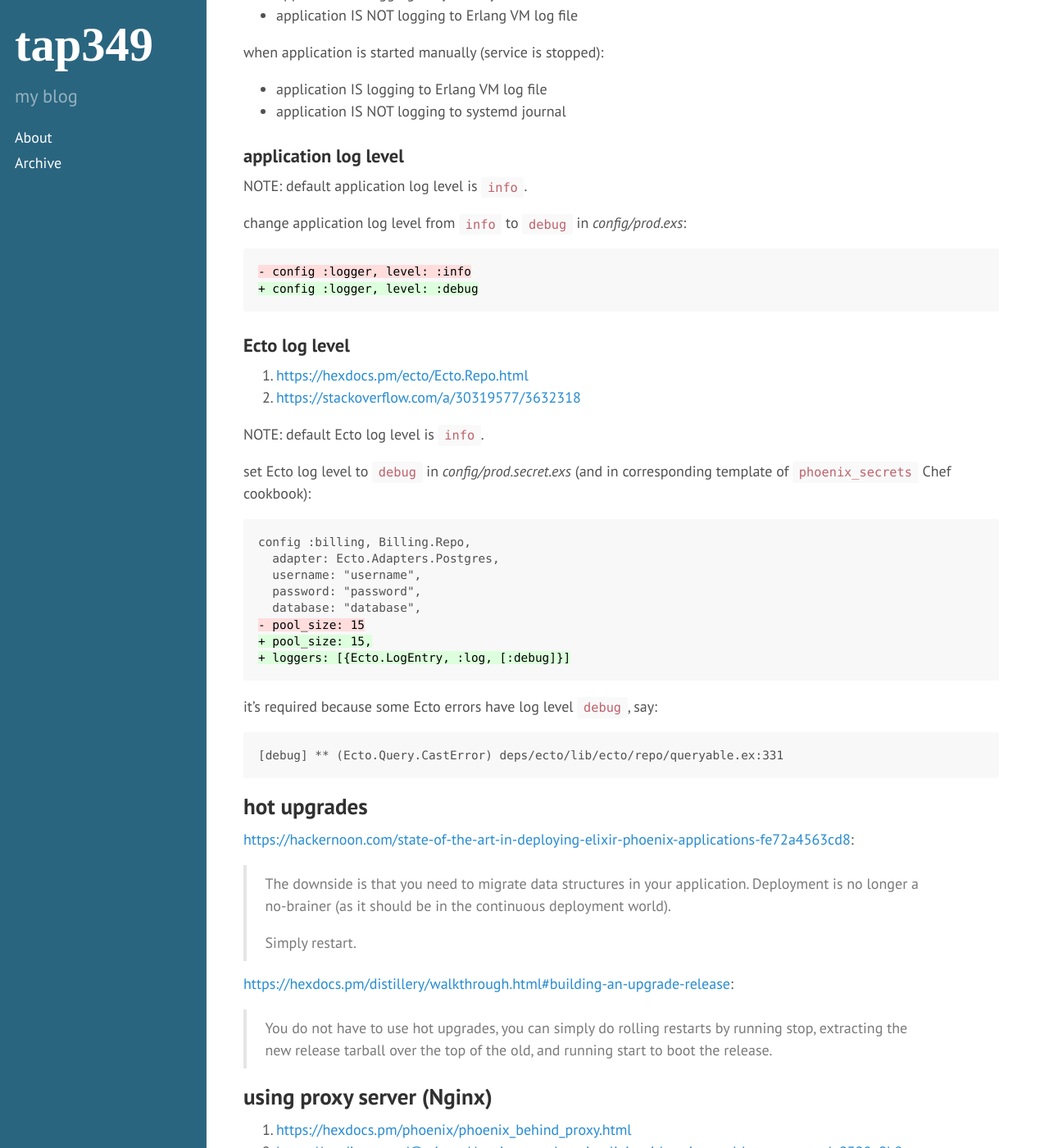
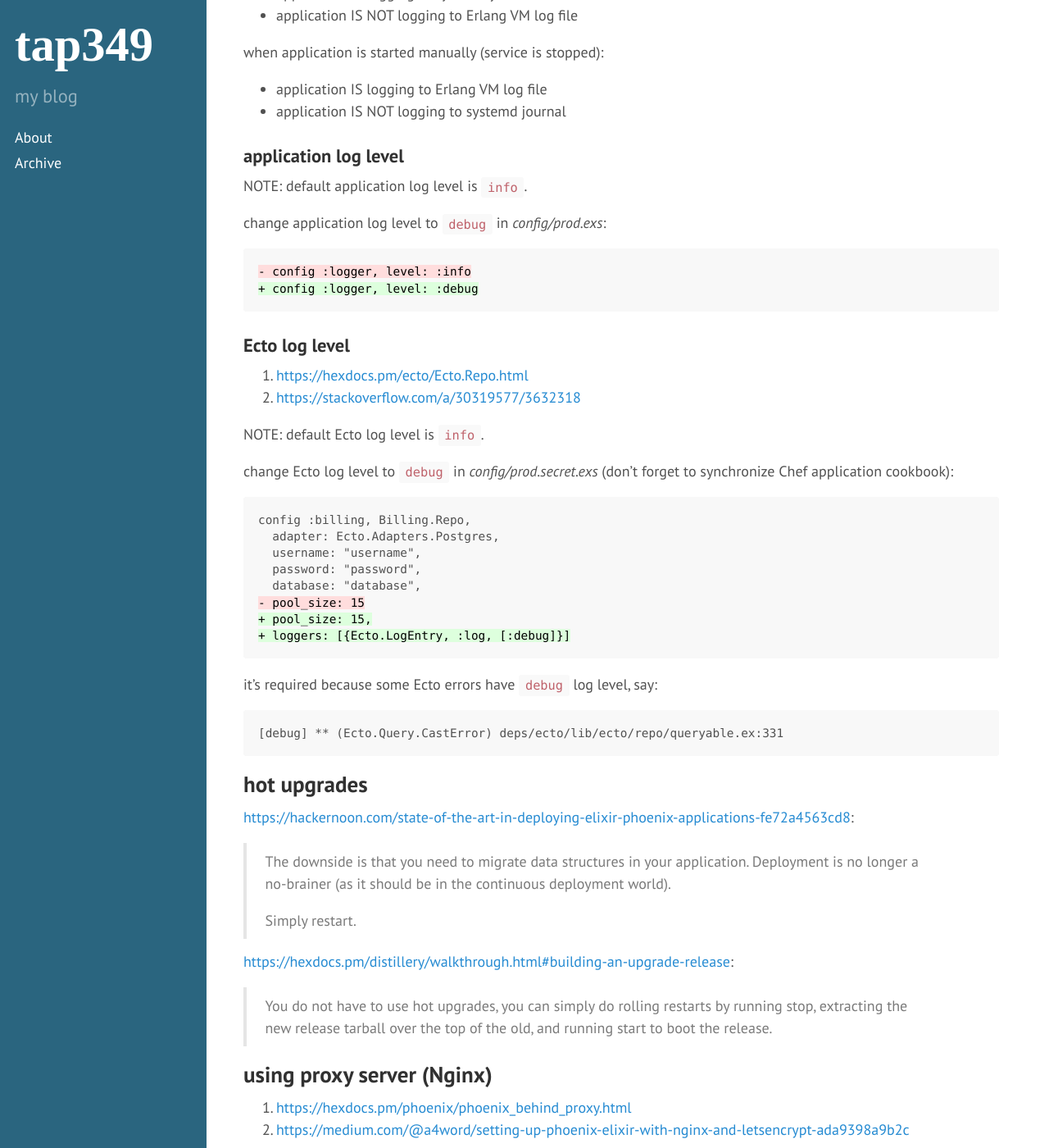
Before and after one commit to tap349/tap349.github.io, a Jekyll site: the page built from _posts/2017-08-02-elixir-deployment.md, in a window 1280 px wide and 1400 px high, scrolled down 9496 px. Shown: the whole window at 82% size. Built offline with Jekyll 4.4.1, drawn with Linux system fonts in a browser that asks for light colours; some of the changed text lies outside the part shown.

Commit message:
update 2017-08-10_03:09:20

````diff
--- a/_posts/2017-08-02-elixir-deployment.md
+++ b/_posts/2017-08-02-elixir-deployment.md
@@ -319,7 +319,7 @@ when building release on remote host edeliver links _/var/prod.secret.exs_
 into its build directory as _config/prod.secret.exs_
 (see `pre_erlang_get_and_update_deps` hook in _.deliver/config_)
 and uses it to create consolidated release config (_sys.config_) =>
-if secrets or configuration change build and deploy release again!
+if secrets or configuration change, build and deploy release again!
 
 or else it's possible import _/var/prod.secret.exs_ in _config/prod.exs_
 directly and remove the hook so that distillery could generate _sys.config_
@@ -424,7 +424,7 @@ when application is started manually (service is stopped):
 
 NOTE: default application log level is `info`.
 
-change application log level from `info` to `debug` in _config/prod.exs_:
+change application log level to `debug` in _config/prod.exs_:
 
 ```diff
 - config :logger, level: :info
@@ -438,8 +438,8 @@ change application log level from `info` to `debug` in _config/prod.exs_:
 
 NOTE: default Ecto log level is `info`.
 
-set Ecto log level to `debug` in _config/prod.secret.exs_
-(and in corresponding template of `phoenix_secrets` Chef cookbook):
+change Ecto log level to `debug` in _config/prod.secret.exs_
+(don't forget to synchronize Chef application cookbook):
 
 ```diff
 config :billing, Billing.Repo,
@@ -452,7 +452,7 @@ config :billing, Billing.Repo,
 + loggers: [{Ecto.LogEntry, :log, [:debug]}]
 ```
 
-it's required because some Ecto errors have log level `debug`, say:
+it's required because some Ecto errors have `debug` log level, say:
 
 ```
 [debug] ** (Ecto.Query.CastError) deps/ecto/lib/ecto/repo/queryable.ex:331
````
Also changed, not shown: other parts of _posts/2017-08-02-elixir-deployment.md (+2 -1 lines).
